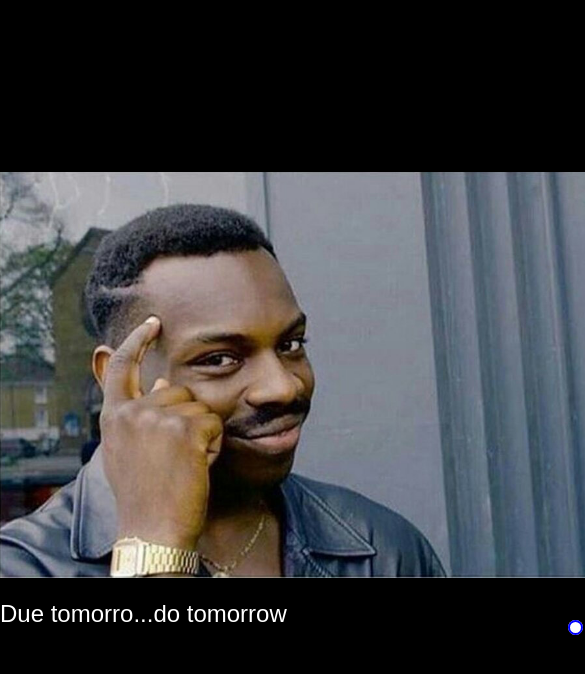
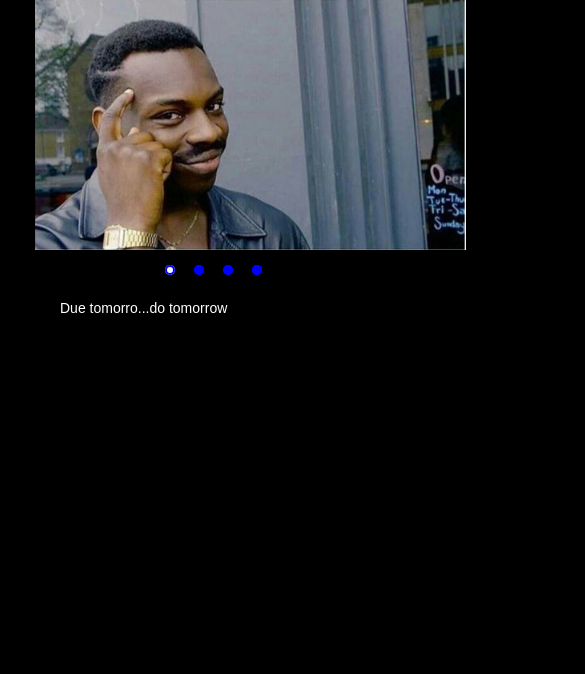
Before and after one commit to FedorichK/cssMemeSlider, a plain HTML site: page cssMemeSlider/index.html in a window 390 px wide. Shown: the top 674 px of the page, 585 px wide, since content can reach past the window. Drawn offline with Linux system fonts and the light colour scheme.

Commit message:
add mobile version (Sun,Sep 17, 2023 10:19:00 PM)

```diff
--- a/cssMemeSlider/style.css
+++ b/cssMemeSlider/style.css
@@ -143,3 +143,40 @@ body {
 #mem4:checked ~ .captions #caption4 {
     display: block;
 }
+
+@media (max-width: 768px) {
+
+	.wrapper {
+		height: 250px;
+		width: 500px;
+		margin: 0 auto 0;
+	}
+
+	.wrapper .controls {
+		left: 30%;
+	}
+
+	.captions p {
+		margin-top: 50px;
+		margin-left: 60px;
+		font-size: 14px;
+	}
+
+	.wrapper label {
+		height: 8px;
+		margin: 15px 0px 0 25px;
+		width: 8px;
+	}
+
+	.wrapper label:after {
+		height: 10px;
+		width: 10px;
+	}
+
+	.wrapper label {
+		height: 10px;
+		margin: 15px 0 0 15px;
+		width: 10px;
+	}
+
+}
```
